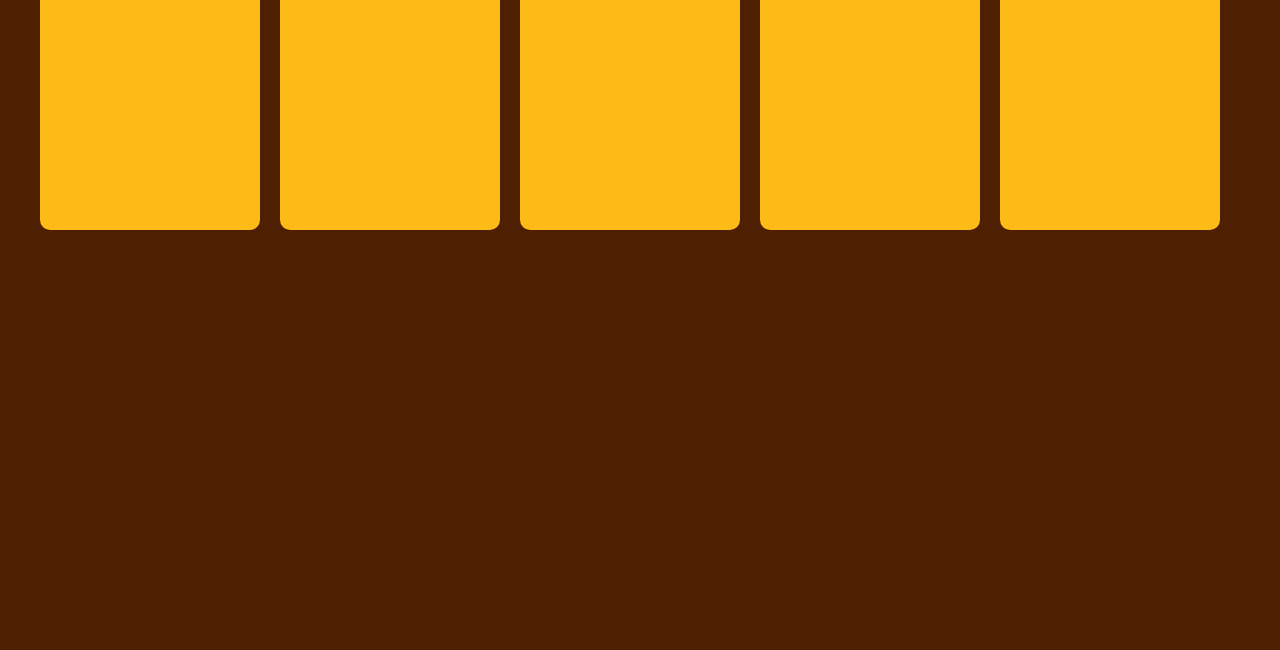
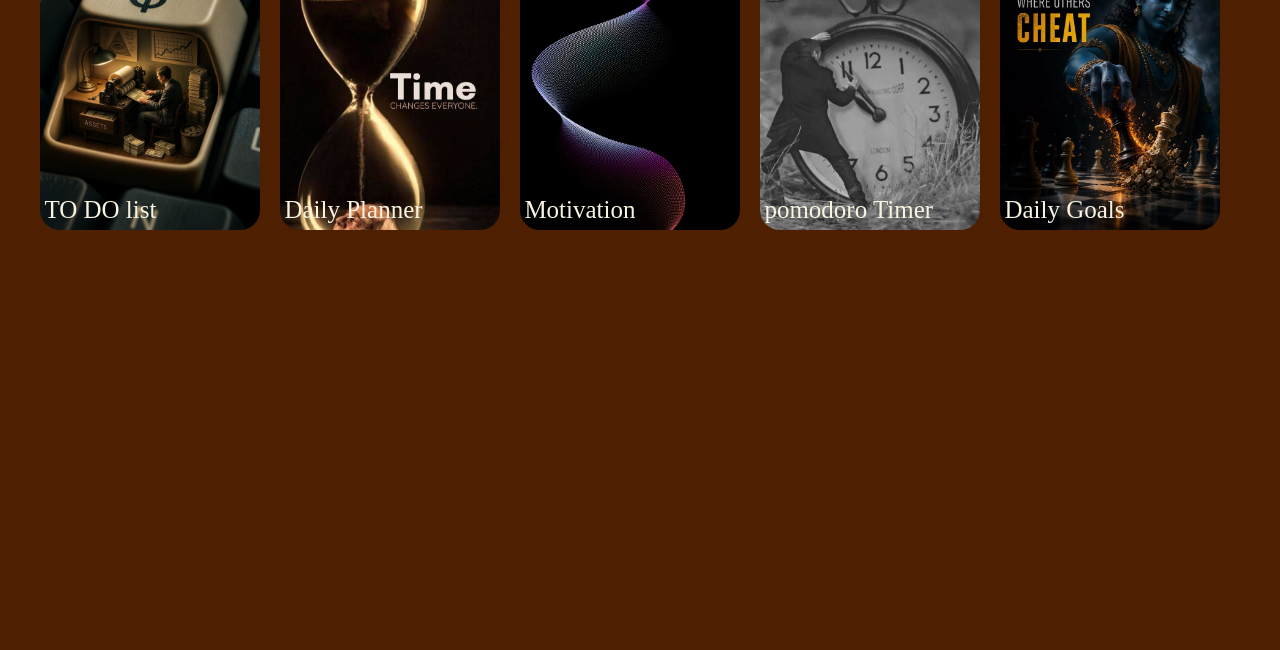
Before and after one commit to saurabhsahu0356/fronted-webdev-repo, a plain HTML site: page productvitiy Dasbord/index.html in a window 1280 px wide. Shown: the part 150-800 px from the top of the page. Drawn offline with Linux system fonts and the light colour scheme; a web font is replaced by a local one.

Commit message:
create a card

```diff
--- a/productvitiy Dasbord/index.html
+++ b/productvitiy Dasbord/index.html
@@ -13,19 +13,24 @@
     </nav>
   <section class="allElement">
    <div class="todo elem" id="1">
-    TO do
+    <img src="./to do list.jpg" alt="" >
+     <h4>  TO DO list </h4>
    </div>
     <div class="daily elem" id="2">
-    Daily
+          <img src="./Daily plaaner.jpg" alt="" >
+        <h4> Daily Planner</h4>Daily
    </div>
     <div class="moti elem" id="3">
-    Motovation
+          <img src="./motivation2.avif" alt="" >
+     <h4> Motivation </h4>
    </div>
     <div class="pomo elem" id="4">
-    pomodoro
+          <img src="./promodomo timer.jpg" alt="" >
+      <h4> pomodoro Timer </h4>
    </div>
     <div class="goals elem" id="5">
-    Daily golas
+          <img src="./daily goals.jpg" alt="" >
+    <h4> Daily Goals </h4>
    </div>
    </section>
     </div>
--- a/productvitiy Dasbord/style.css
+++ b/productvitiy Dasbord/style.css
@@ -44,9 +44,9 @@ nav{
     background-color: var(--tri1);
 }
 section.allElement{
-    width: 100%;
-    height: 100%;
-    padding: 40px;
+ width: 100%;
+ height: 100%;
+  padding: 40px;
   padding-top: 80px;
   display: flex;
   flex-wrap: wrap;
@@ -54,11 +54,26 @@ section.allElement{
   gap:20px;
 }
 .elem{
-    background-color: #FEBA17;
-    padding: 20px 30px;
     height: 300px;
     width: 220px;
-    font-size: 30px;
-    border-radius: 10px;
+    border-radius: 20px;
+    overflow: hidden;
+    position: relative;
+    transition: all ease 0.2s;
 
 }
+.elem img{
+    height: 100%;
+    width: 100%;
+    object-fit: cover;
+}
+.elem h4{
+    position: absolute;
+    bottom: 2%;
+    left: 2%;
+    font-weight: 500;
+    font-size: 25px;
+}
+.elem:active{
+  scale:0.97;
+}
```
Also changed, not shown: productvitiy Dasbord/AeonikTRIAL-Regular.otf (deleted), productvitiy Dasbord/Daily plaaner.jpg (added), productvitiy Dasbord/daily goals.jpg (added), productvitiy Dasbord/motivation.avif (added), productvitiy Dasbord/motivation2.avif (added), productvitiy Dasbord/promodomo timer.jpg (added), productvitiy Dasbord/to do list.jpg (added).
